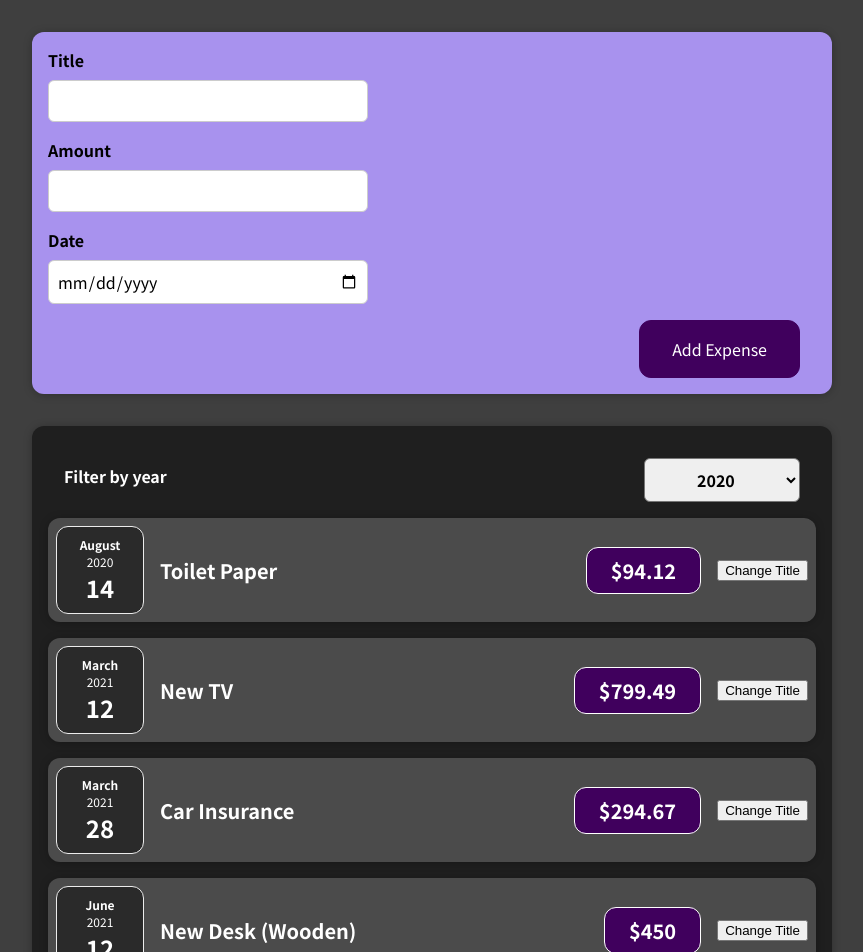
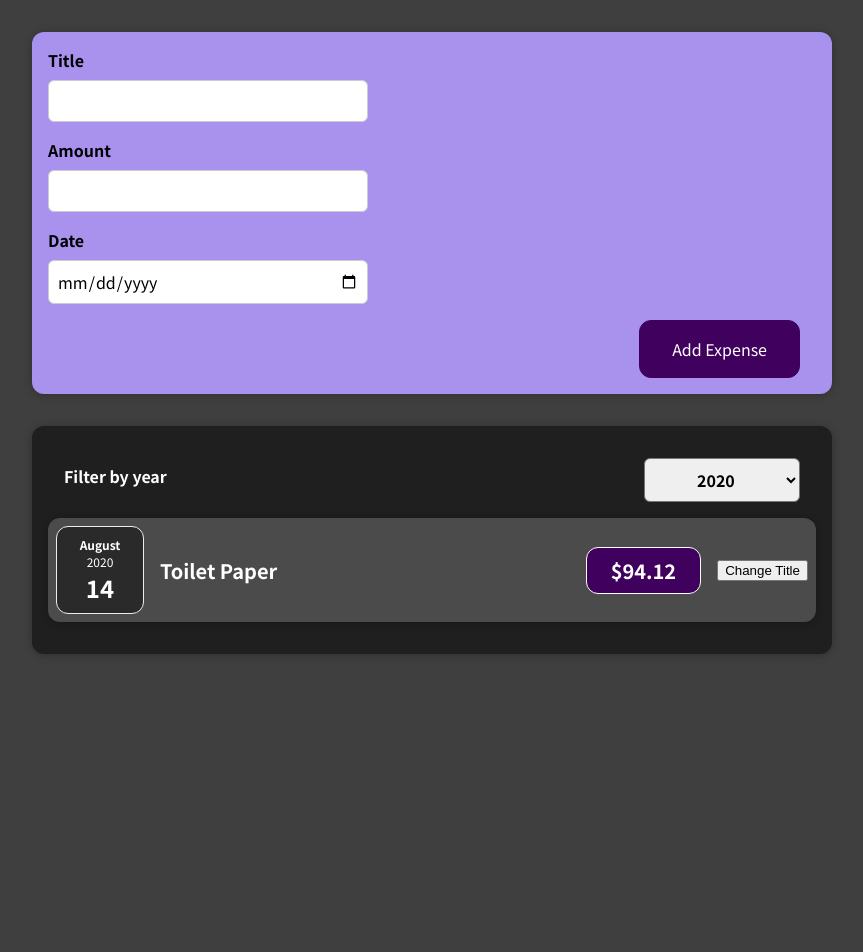
Before and after one commit to tmps880305/my-first-react-app, a React (Create React App) app: page / in a window 1280 px wide. Shown: the top 952 px of the page, without its empty margins (208-1071 px from the left). After the commit the page ends 800 px from the top, so only its background shows below. Built offline with nearby package versions, Linux system fonts and the light colour scheme.

Commit message:
Assignment 3: my solution

```diff
--- a/src/App.js
+++ b/src/App.js
@@ -1,9 +1,8 @@
-import React from 'react'
+import React, {useState} from 'react'
 import Expenses from "./components/Expenses/Expenses";
 import NewExpense from "./components/NewExpense/NewExpense";
 
-const App = () => {
-    const expenses = [
+const DUMMY_EXPENSES = [
     {
         id: 'e1',
         title: 'Toilet Paper',
@@ -29,11 +28,15 @@ const App = () => {
     },
 ];
 
+const App = () => {
+    const [expenses, setExpenses] = useState(DUMMY_EXPENSES)
+
     const addExpenseHandler = (expense) => {
-        console.log('In App.js');
-        console.log(expense);
+        setExpenses((preState) => {
+            return [expense, ...preState];
+        })
+
     };
-
 
 
     return (
--- a/src/components/Expenses/Expenses.js
+++ b/src/components/Expenses/Expenses.js
@@ -1,4 +1,4 @@
-import React, { useState } from 'react';
+import React, {useState} from 'react';
 import './Expenses.css';
 import ExpenseItem from "./ExpenseItem";
 import Card from "../UI/Card";
@@ -14,10 +14,14 @@ const Expenses = (props) => {
     return (
         <Card className="expenses">
             <ExpensesFilter selected={filteredYear} onSelectedYear={selectedYearHandler}/>
-            <ExpenseItem title={props.items[0].title} amount={props.items[0].amount} date={props.items[0].date}/>
-            <ExpenseItem title={props.items[1].title} amount={props.items[1].amount} date={props.items[1].date}/>
-            <ExpenseItem title={props.items[2].title} amount={props.items[2].amount} date={props.items[2].date}/>
-            <ExpenseItem title={props.items[3].title} amount={props.items[3].amount} date={props.items[3].date}/>
+            {props.items.filter(data => data.date.getFullYear().toString() === filteredYear).map(expense => (
+                <ExpenseItem
+                    key={expense.id}
+                    title={expense.title}
+                    amount={expense.amount}
+                    date={expense.date}
+                />
+            ))}
         </Card>
     );
 };
--- a/src/components/NewExpense/ExpenseForm.js
+++ b/src/components/NewExpense/ExpenseForm.js
@@ -32,7 +32,13 @@ const ExpenseForm = (props) => {
     const submitHandler = (event) => {
         event.preventDefault();
 
-        const expenseData = userInput;
+        // const expenseData = userInput;
+
+        const expenseData = {
+            title: userInput.enteredTitle,
+            amount: userInput.enteredAmount,
+            date: new Date(userInput.enteredDate),
+        };
 
         props.onSaveExpenseData(expenseData);
         setUserInput({enteredTitle: '', enteredAmomunt: '', enteredDate: ''});
```
Lines whose indentation alone changed are shown as unchanged.
